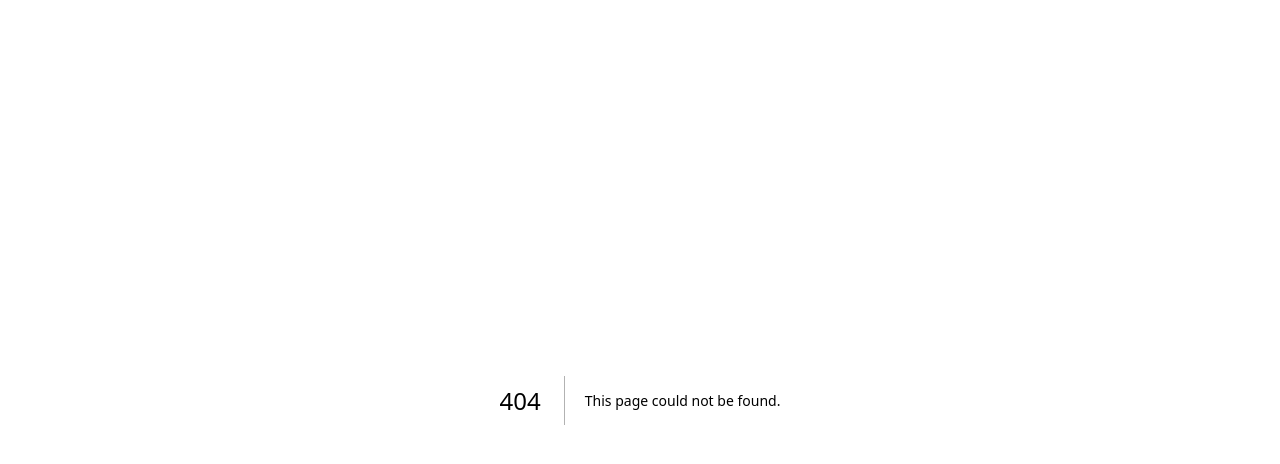
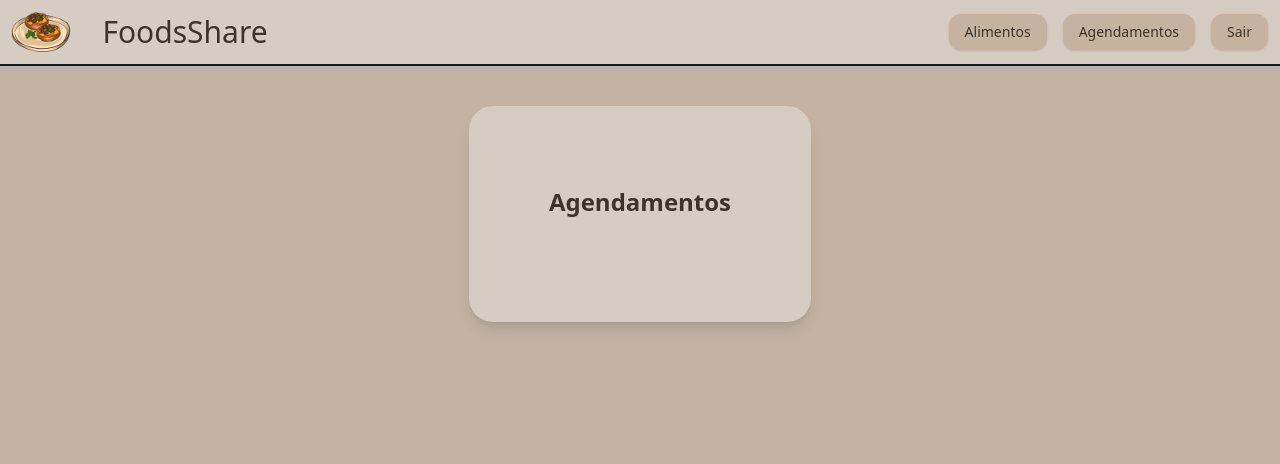
Before and after one commit to Guilhermeprog3/Food-Share, a Next.js app: page /schedules in a window 1280 px wide. Before the commit this address had no page. Shown: the top 464 px of the page. Built offline with nearby package versions, Linux system fonts and the light colour scheme.

Commit message:
new file:   .vscode/settings.json 	new file:   src/app/(public_pages)/schedules/page.tsx 	new file:   src/components/SchedulesList/index.tsx

```diff
--- /dev/null
+++ b/src/app/(public_pages)/schedules/page.tsx
@@ -0,0 +1,22 @@
+"use client"
+
+import { SchedulestList } from "@/components/SchedulesList";
+import Navbar_Private from '@/components/Navbar_Private'
+const Schedules_page = () => {
+  return (
+    <>
+    <div>
+      <div className="mb-10">
+        <Navbar_Private/>
+      </div>
+
+      <div className="h-full justify-center flex items-center">
+        <SchedulestList/>
+      </div>
+
+    </div>
+
+    </>
+  )
+}
+export default Schedules_page
--- /dev/null
+++ b/src/components/SchedulesList/index.tsx
@@ -0,0 +1,13 @@
+"use client";
+
+export function SchedulestList() {
+  return (
+    <div className="space-y-6 p-20 rounded-3xl shadow-lg max-w-3xl mx-auto bg-card text-card-foreground">
+        <div className="text-center">
+            <h2 className="text-2xl font-bold mb-4">Agendamentos</h2>
+        </div>
+        <div className="grid grid-cols-2 gap-6">
+        </div>
+    </div>
+  );
+}
```
